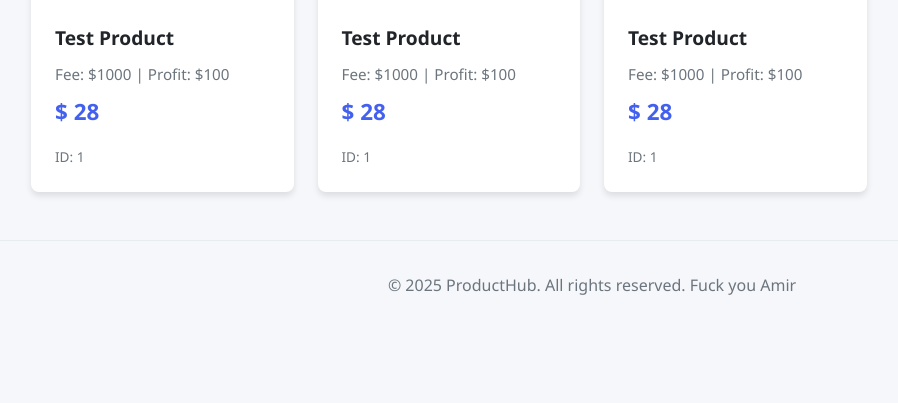
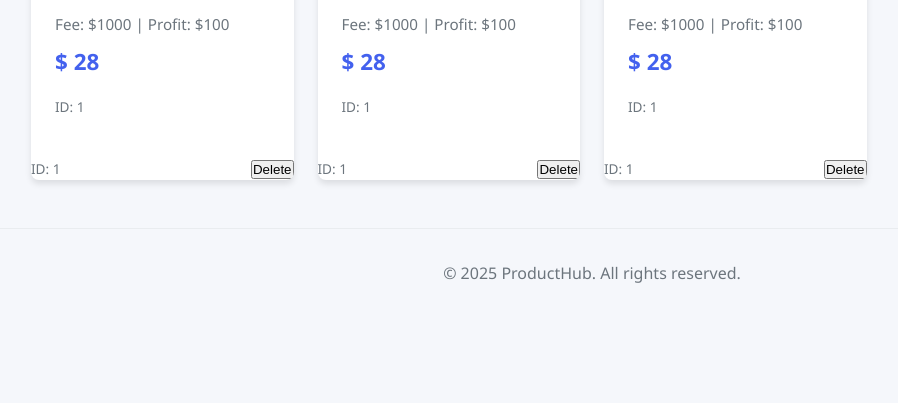
Before and after one commit to mahdi0shamlou/TalaProducts, a FastAPI app: page / in a window 1280 px wide. Shown: the part 397-800 px from the top of the page, without its empty margins (48-946 px from the left). Run offline with FastAPI, Linux system fonts and the light colour scheme.

Commit message:
Update htmls file

```diff
--- a/main.py
+++ b/main.py
@@ -6,6 +6,8 @@ import configparser
 from sqlalchemy import create_engine
 from fastapi.templating import Jinja2Templates
 from sqlalchemy.orm import sessionmaker
+import requests
+import json
 from models import Products
 
 config = configparser.ConfigParser()
@@ -55,13 +57,12 @@ templates = Jinja2Templates(directory="templates")
 
 @app.get("/", response_class=HTMLResponse)
 async def home(request: Request):
-    # Example product list from your database
     products = [
-        {"id": 1, "name_product": "Test Product", "price": 28, "profit": 100, "fee": 1000, "image_address": "/static/images/test.jpg"},
+        {"id": 1, "name_product": "Test Product", "price": 28, "profit": 100, "fee": 1000, "image_address": "/static/images/images.png"},
         {"id": 1, "name_product": "Test Product", "price": 28, "profit": 100, "fee": 1000,
-         "image_address": "/static/images/test.jpg"},
+         "image_address": "/static/images/images.png"},
         {"id": 1, "name_product": "Test Product", "price": 28, "profit": 100, "fee": 1000,
-         "image_address": "/static/images/test.jpg"}
+         "image_address": "/static/images/images.png"}
     ]
     return templates.TemplateResponse("index.html", {"request": request, "products": products})
 
--- a/templates/base.html
+++ b/templates/base.html
@@ -1,7 +1,7 @@
 <!DOCTYPE html>
 <html>
 <head>
-    <title>{% block title %}ProductHub{% endblock %}</title>
+    <title>{% block title %}TalaHub{% endblock %}</title>
     <link rel="stylesheet" href="/static/style.css">
     <meta name="viewport" content="width=device-width, initial-scale=1">
     <!-- Add Font Awesome for icons if needed -->
@@ -11,7 +11,7 @@
         <div class="container navbar">
             <div class="logo">
                 <i>🛒</i> <!-- Or use Font Awesome icon -->
-                <span>ProductHub</span>
+                <span>TalaHub</span>
             </div>
             <nav>
                 <ul>
@@ -28,7 +28,7 @@
 
     <footer>
         <div class="container">
-            <p>© 2025 ProductHub. All rights reserved. Fuck you Amir</p>
+            <p>© 2025 ProductHub. All rights reserved.</p>
         </div>
     </footer>
 </body>
--- a/templates/index.html
+++ b/templates/index.html
@@ -18,6 +18,13 @@
                         <span>ID: {{ product.id }}</span>
                     </div>
                 </div>
+                <div class="product-meta">
+                        <span>ID: {{ product.id }}</span>
+                        <form action="/Delete" method="get" style="display:inline;">
+                            <input type="hidden" name="id" value="{{ product.id }}">
+                            <button type="submit" class="delete-button">Delete</button>
+                        </form>
+                </div>
             </div>
         {% endfor %}
     {% else %}
```
